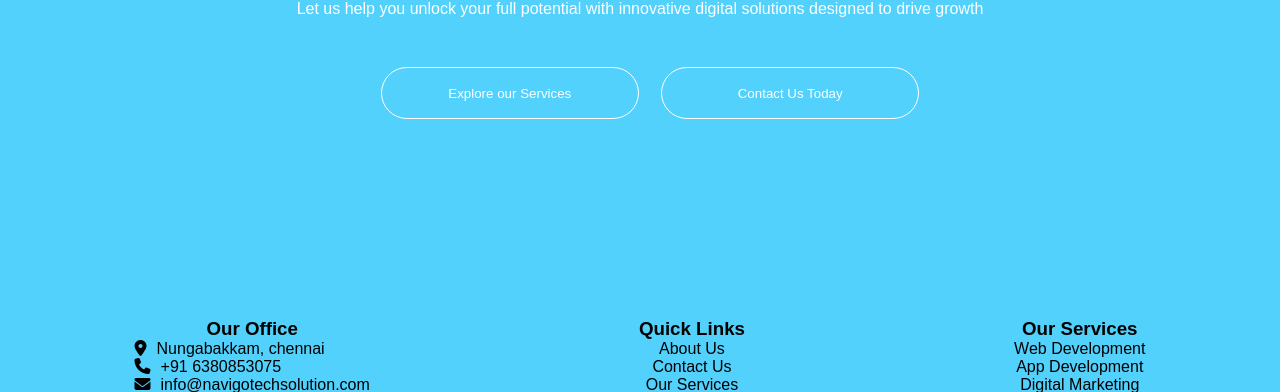
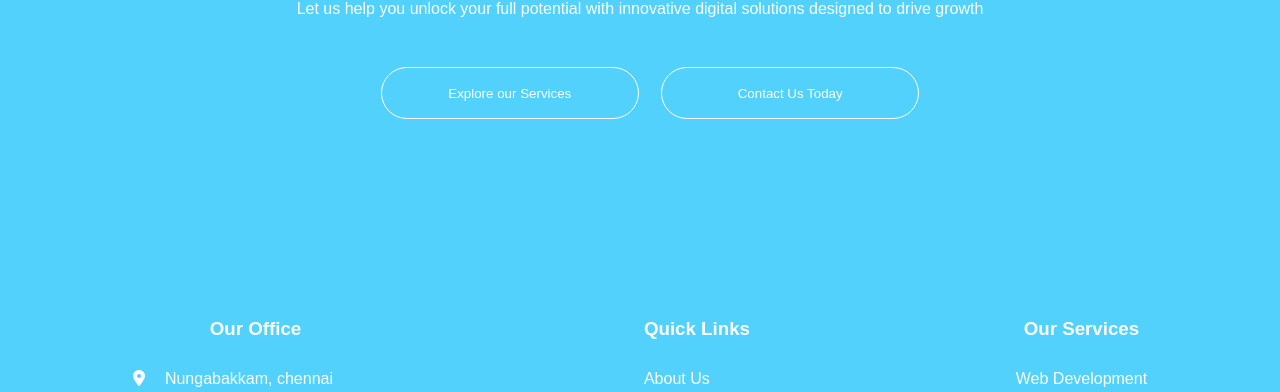
Before and after one commit to Sathishm2002/sat, a plain HTML site: page footer.html in a window 1280 px wide. Shown: the part 52-444 px from the top of the page. Drawn offline with Linux system fonts and the light colour scheme.

Commit message:
Add files via upload
Navigo_footer

```diff
--- a/footer.html
+++ b/footer.html
@@ -65,6 +65,40 @@
   height: 20px;
   object-fit: fill;
  }
+ .footer-details .footer-left div{
+  color: white;
+  align-items: start;
+  text-align: start;
+  gap: 20px;
+  margin-bottom: 20px;
+ }
+ .footer-details .footer-center div{
+  color: white;
+  align-items: start;
+  text-align: start;
+  gap: 20px;
+  margin-bottom: 20px;
+ }
+ .footer-details .footer-right div{
+  color: white;
+  align-items: start;
+  text-align: start;
+  gap: 20px;
+  margin-bottom: 20px;
+ }
+ .footer-details .footer-left div h3{
+  margin-bottom: 30px;
+  text-align: center;
+ }
+ .footer-details .footer-center h3{
+  color: white;
+  margin-bottom:30px ;
+  text-align: center;
+ }
+ .footer-details .footer-right h3{
+  color: white;
+  margin-bottom:30px ;
+ }
 </style>
 <body>
   <footer>
```
